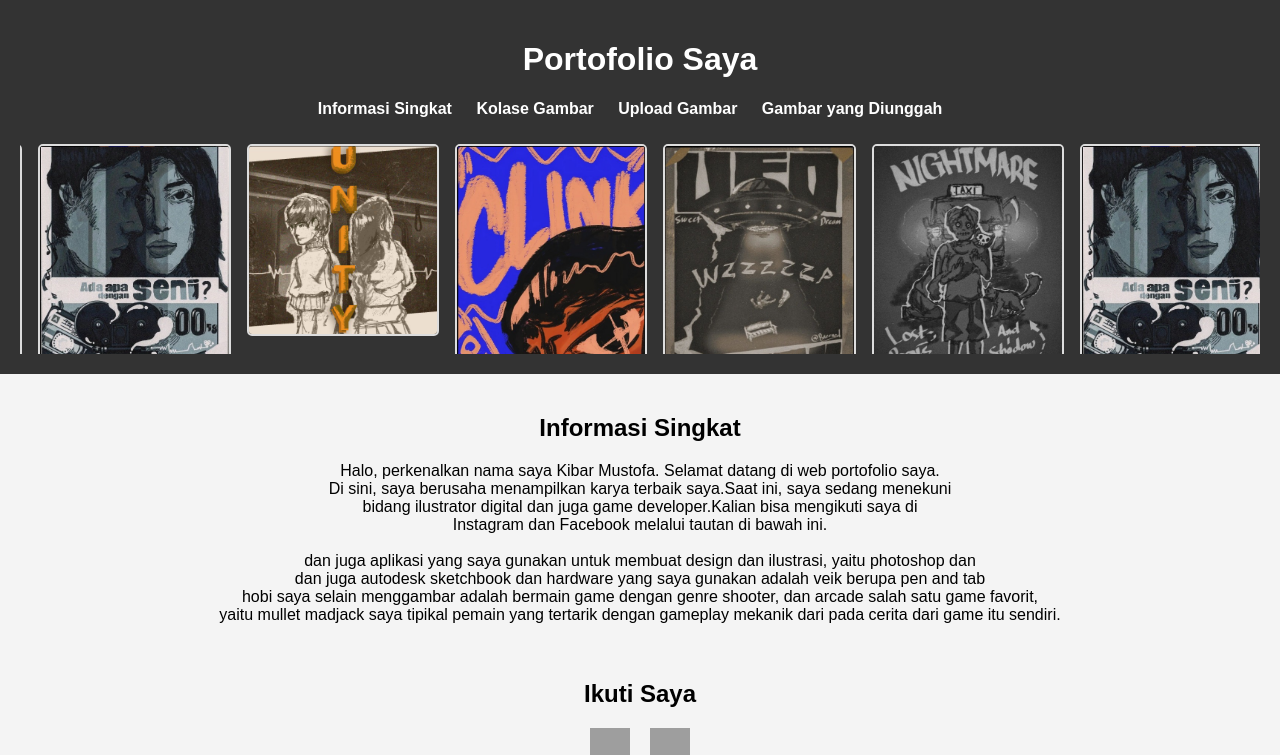
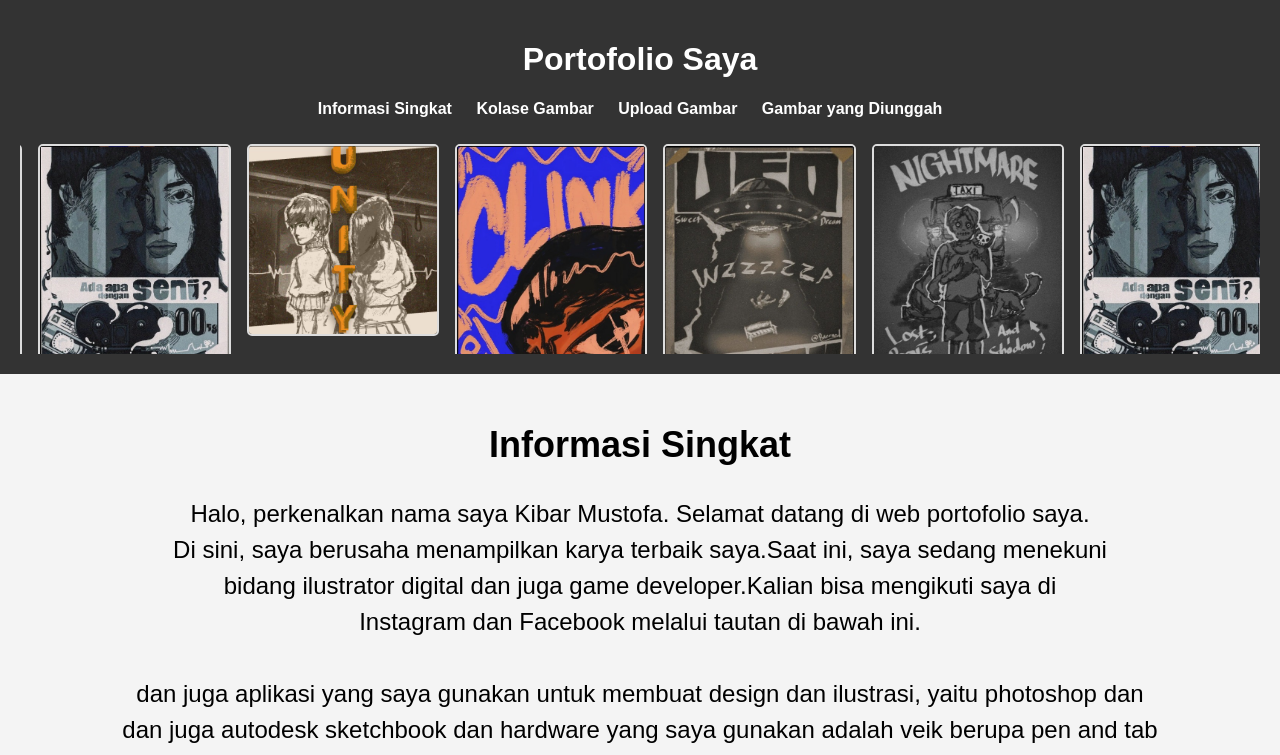
Before and after one commit to kibarmustofa/Desain-dan-Pemrograman-Web, a PHP site: page / in a window 1280 px wide; the page is wider, and only the part inside the window is pictured. Shown: the top 755 px of that part. Run offline with PHP 8.4, Linux system fonts and the light colour scheme; grey boxes are pictures that could not be loaded.

Commit message:
perbaikan ukuran font

```diff
--- a/UTS_web/style.css
+++ b/UTS_web/style.css
@@ -11,7 +11,15 @@ header {
     color: white;
     padding: 20px;
 }
+#informasi-singkat p {
+    font-size: 24px;
+    line-height: 1.5;
+}
 
+#informasi-singkat h2 {
+    font-size: 36px;
+    font-weight: bold;
+}
 nav ul {
     list-style-type: none;
     padding: 0;
```
